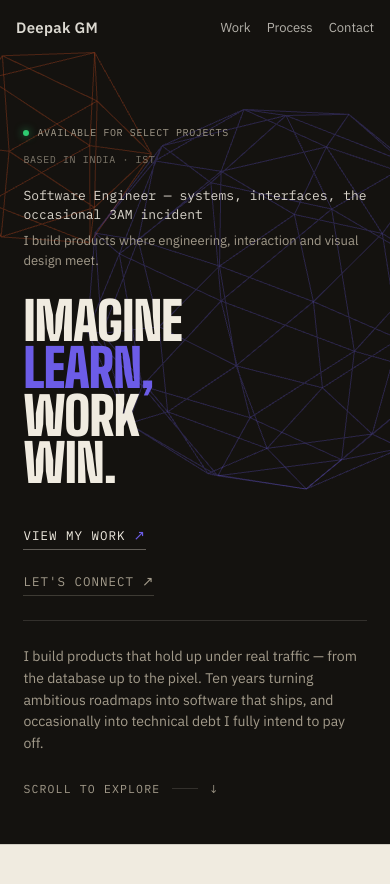
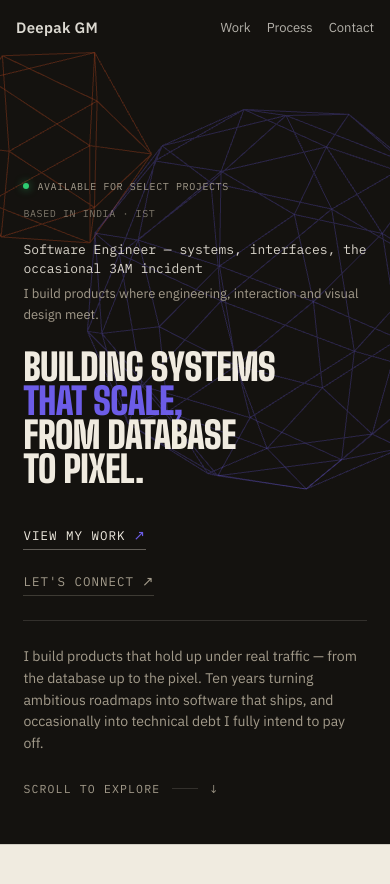
Before and after one commit to deeepakgm-hw/Portfolio, a website with bundled scripts: page client/index.html in a window 390 px wide. Shown: the top 884 px of the page. Built offline with nearby package versions, Linux system fonts and the light colour scheme; files whose address does not match are found by name.

Commit message:
Replace hero headline with cohesive tagline: Building Systems That Scale, From Database To Pixel

```diff
--- a/client/css/components/hero.css
+++ b/client/css/components/hero.css
@@ -101,8 +101,8 @@
 
 /* 3. Oversized Headline */
 #hero h1 {
-  font-size: clamp(48px, 9.4vw, 156px);
-  line-height: 0.86;
+  font-size: clamp(40px, 7.2vw, 126px);
+  line-height: 0.88;
   text-transform: uppercase;
   letter-spacing: -0.015em;
   display: block;
@@ -291,8 +291,8 @@
 
 @media (max-width: 480px) {
   #hero h1 {
-    font-size: clamp(44px, 13.5vw, 64px);
-    line-height: 0.9;
+    font-size: clamp(34px, 9.5vw, 48px);
+    line-height: 0.92;
   }
 
   .status-item {
--- a/client/index.html
+++ b/client/index.html
@@ -58,10 +58,10 @@
 
       <!-- Oversized Editorial Headline -->
       <h1 class="display">
-        <span>Imagine</span>
-        <span class="accent">Learn,</span>
-        <span>Work</span>
-        <span>Win.</span>
+        <span>Building Systems</span>
+        <span class="accent">That Scale,</span>
+        <span>From Database</span>
+        <span>To Pixel.</span>
       </h1>
 
       <!-- Primary Text-Based Calls to Action -->
```
Also changed, not shown: portfolio.html (+11 -5 lines).
